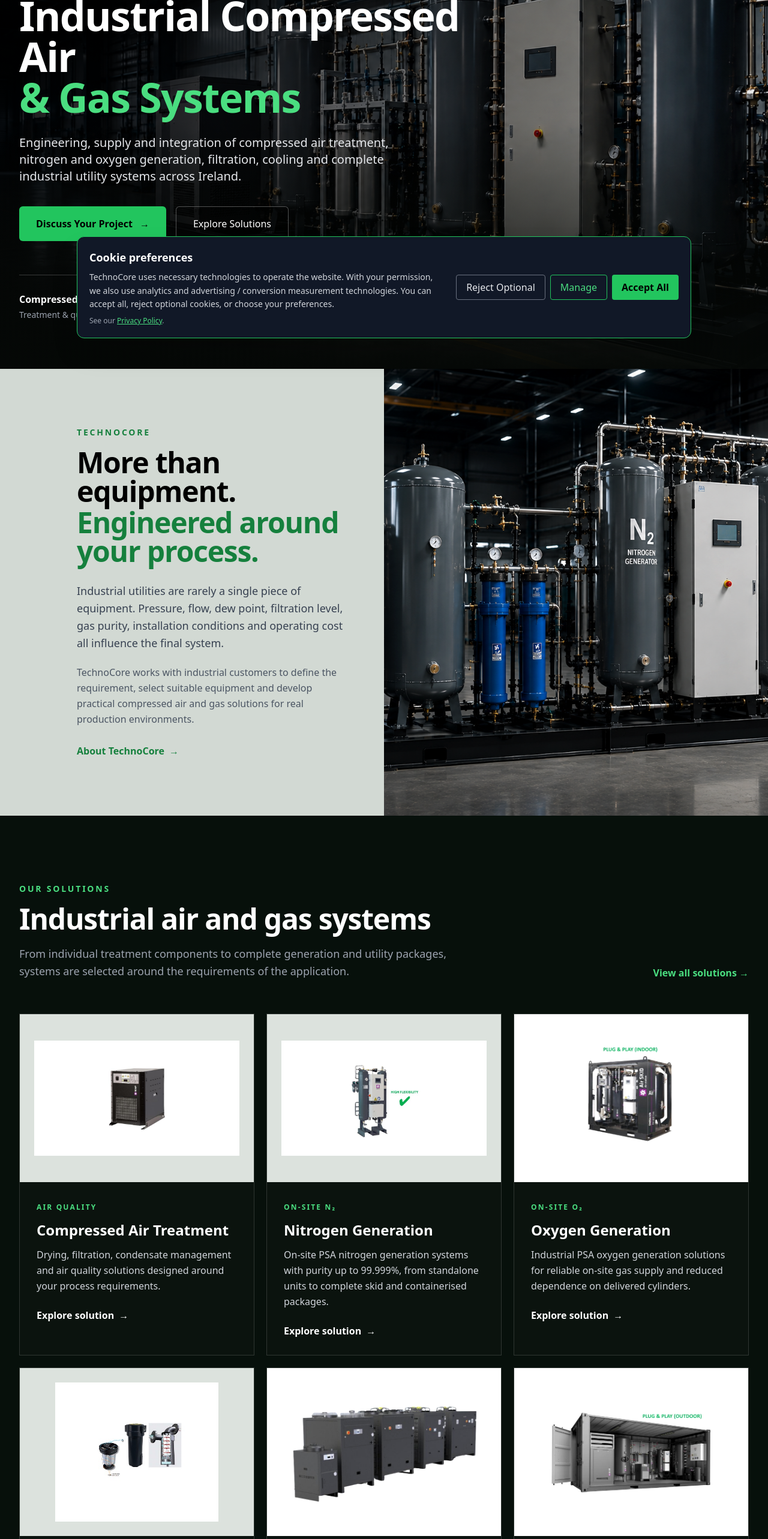
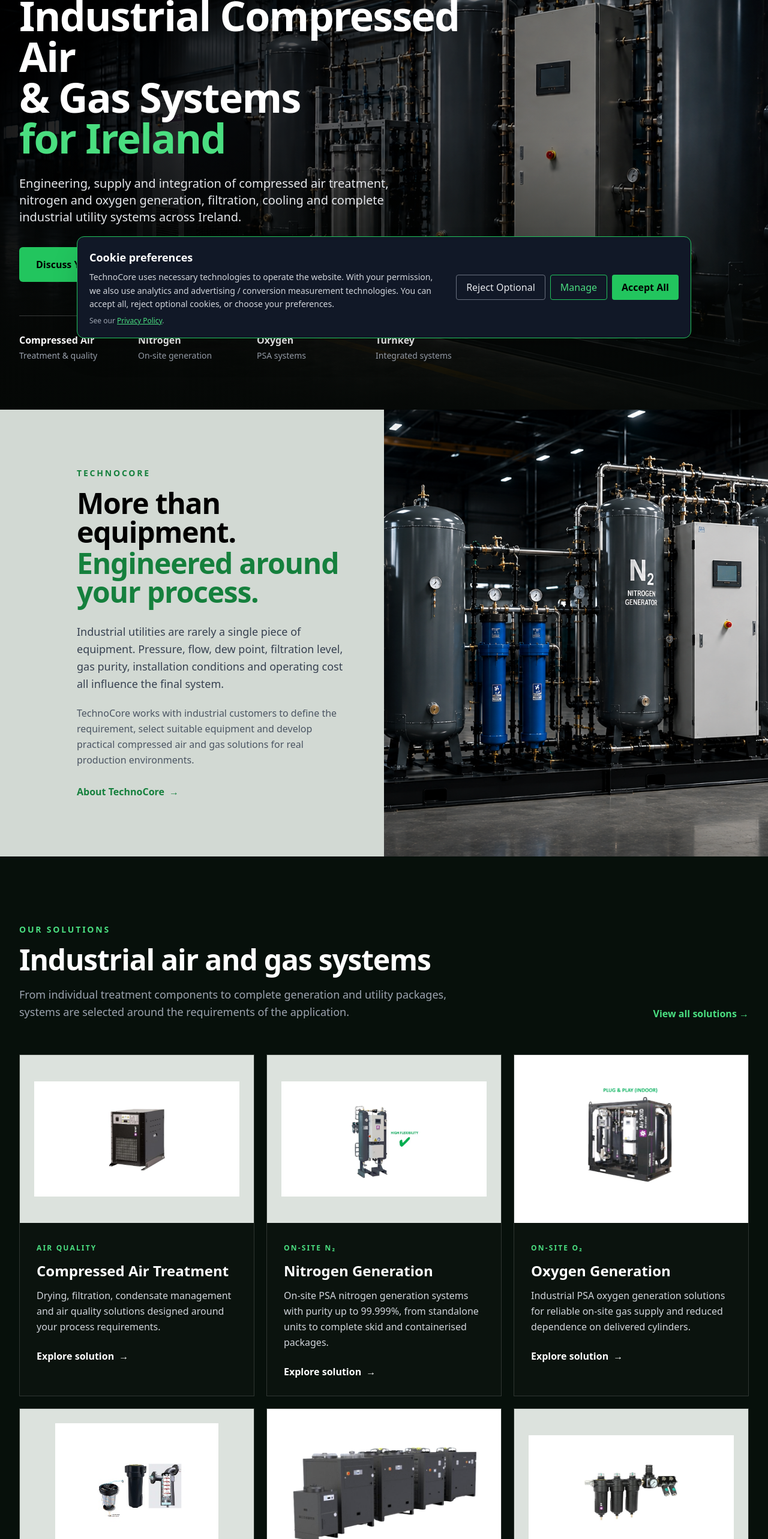
Before and after one commit to Zakkom/technocore-site, a Next.js app: page / in a window 1280 px wide. Shown: the part 220-2786 px from the top of the page at 60% size. Built offline with nearby package versions, Linux system fonts and the light colour scheme.

Commit message:
SEO: add Ireland to title/H1, fix og/twitter tags on nitrogen & filtration, resolve duplicate Service schema

```diff
--- a/components/IrelandCoverage.js
+++ b/components/IrelandCoverage.js
@@ -24,13 +24,9 @@ export default function IrelandCoverage({
 
   const areaServedJsonLd = {
   "@context": "https://schema.org",
-    "@type": "Service",
-    serviceType: product,
-    provider: {
   "@type": "Organization",
   name: "TechnoCore",
   url: "https://www.technocore.ie",
-    },
   areaServed: [
     ...regions.map((region) => ({
       "@type": "AdministrativeArea",
--- a/components/TechnoCoreLanding.js
+++ b/components/TechnoCoreLanding.js
@@ -51,14 +51,14 @@ export default function TechnoCoreLanding() {
       contain: false,
     },
     {
-      title: "Turnkey Systems",
-      description:
-        "Integrated compressed air and gas generation packages including treatment, storage, controls and system integration.",
-      href: "/contact",
-      image: "/images/n2-box-unit.jpg",
-      tag: "ENGINEERED SYSTEMS",
-      contain: false,
-    },
+    	title: "Paint Booth Air Preparation",
+    	description:
+      "Point-of-use compressed air filtration for spray painting, automotive refinishing and industrial coating applications.",
+    	href: "/products/paint-booth",
+    	image: "/images/paint-booth.jpg",
+    	tag: "SPRAY FINISHING",
+    	contain: true,
+     },
   ];
 
   const engineeringSteps = [
@@ -286,13 +286,11 @@ export default function TechnoCoreLanding() {
               </span>
             </div>
 
-            <h1 className="text-4xl sm:text-5xl lg:text-[68px] font-bold leading-[1.04] tracking-tight">
-              Industrial Compressed
-              <span className="block">Air</span>
-              <span className="block text-green-400">
-                & Gas Systems
-              </span>
-            </h1>
+           <h1 className="text-4xl sm:text-5xl lg:text-[68px] font-bold leading-[1.04] tracking-tight">
+  		Industrial Compressed Air
+  		<span className="block">& Gas Systems</span>
+  		<span className="block text-green-400">for Ireland</span>
+	</h1>
 
             <p className="mt-7 text-lg sm:text-xl text-gray-200 leading-relaxed max-w-2xl">
               Engineering, supply and integration of compressed air treatment,
--- a/pages/index.js
+++ b/pages/index.js
@@ -5,7 +5,7 @@ export default function Home() {
   return (
     <>
       <Head>
-        <title>TechnoCore – Industrial Gas & Air Solutions</title>
+        <title>TechnoCore – Industrial Gas & Air Solutions in Ireland</title>
         <meta name="description" content="TechnoCore supplies nitrogen & oxygen generators, air dryers, chillers, and gas treatment systems for industrial use in Ireland. Official Omega Air distributor." />
         <meta name="keywords" content="TechnoCore, Omega Air, Nitrogen Generators, Oxygen Generators, Air Dryers, Gas Solutions, Industrial Filtration, Ireland" />
         <meta name="viewport" content="width=device-width, initial-scale=1" />
@@ -16,14 +16,14 @@ export default function Home() {
 
         {/* Open Graph / Facebook */}
         <meta property="og:type" content="website" />
-        <meta property="og:title" content="TechnoCore – Industrial Gas & Air Solutions" />
+        <meta property="og:title" content="TechnoCore – Industrial Gas & Air Solutions in Ireland" />
         <meta property="og:description" content="Distributor of nitrogen/oxygen generators, dryers, and filtration systems across Ireland. Tailored solutions for industry." />
         <meta property="og:url" content="https://www.technocore.ie/" />
         <meta property="og:image" content="https://www.technocore.ie/images/preview.jpg" />
 
         {/* Twitter Meta Tags */}
         <meta name="twitter:card" content="summary_large_image" />
-        <meta name="twitter:title" content="TechnoCore – Industrial Gas & Air Solutions" />
+        <meta name="twitter:title" content="TechnoCore – Industrial Gas & Air Solutions in Ireland" />
         <meta name="twitter:description" content="Gas and air systems built for industry. Nitrogen, oxygen, filtration, drying – from Omega Air." />
         <meta name="twitter:image" content="https://www.technocore.ie/images/preview.jpg" />
 
--- a/pages/products/filtration.js
+++ b/pages/products/filtration.js
@@ -185,6 +185,40 @@ export default function FiltrationPage() {
         <link
           rel="canonical"
           href="https://www.technocore.ie/products/filtration"
+        />
+
+        {/* Open Graph / Facebook */}
+        <meta property="og:type" content="website" />
+        <meta
+          property="og:title"
+          content="Compressed Air Filters Ireland | Industrial Filtration | TechnoCore"
+        />
+        <meta
+          property="og:description"
+          content="Compressed air filters and replacement filter elements in Ireland. Coalescing, particulate, activated carbon, sterile and high-pressure filtration for industrial air and gas systems."
+        />
+        <meta
+          property="og:url"
+          content="https://www.technocore.ie/products/filtration"
+        />
+        <meta
+          property="og:image"
+          content="https://www.technocore.ie/images/filtration-elements.png"
+        />
+
+        {/* Twitter Meta Tags */}
+        <meta name="twitter:card" content="summary_large_image" />
+        <meta
+          name="twitter:title"
+          content="Compressed Air Filters Ireland | Industrial Filtration | TechnoCore"
+        />
+        <meta
+          name="twitter:description"
+          content="Coalescing, particulate, activated carbon, sterile and high-pressure filtration for compressed air and industrial gases. Ireland-wide supply."
+        />
+        <meta
+          name="twitter:image"
+          content="https://www.technocore.ie/images/filtration-elements.png"
         />
 
         <script
--- a/pages/products/nitrogen.js
+++ b/pages/products/nitrogen.js
@@ -164,6 +164,40 @@ export default function NitrogenPage() {
         <link
           rel="canonical"
           href="https://www.technocore.ie/products/nitrogen"
+        />
+
+        {/* Open Graph / Facebook */}
+        <meta property="og:type" content="website" />
+        <meta
+          property="og:title"
+          content="Nitrogen Generators Ireland | On-Site N2 Systems | TechnoCore"
+        />
+        <meta
+          property="og:description"
+          content="On-site nitrogen generation systems in Ireland. PSA and membrane nitrogen generators, complete skid and containerised N2 systems for laser cutting, food, pharmaceutical, electronics and industrial applications."
+        />
+        <meta
+          property="og:url"
+          content="https://www.technocore.ie/products/nitrogen"
+        />
+        <meta
+          property="og:image"
+          content="https://www.technocore.ie/images/nitrogen-hero.png"
+        />
+
+        {/* Twitter Meta Tags */}
+        <meta name="twitter:card" content="summary_large_image" />
+        <meta
+          name="twitter:title"
+          content="Nitrogen Generators Ireland | On-Site N2 Systems | TechnoCore"
+        />
+        <meta
+          name="twitter:description"
+          content="Engineered PSA and membrane nitrogen generators for industry in Ireland, with purity up to 99.9995% N2. Standalone, skid and containerised systems."
+        />
+        <meta
+          name="twitter:image"
+          content="https://www.technocore.ie/images/nitrogen-hero.png"
         />
 
         <script
```
Lines whose indentation alone changed are shown as unchanged.
